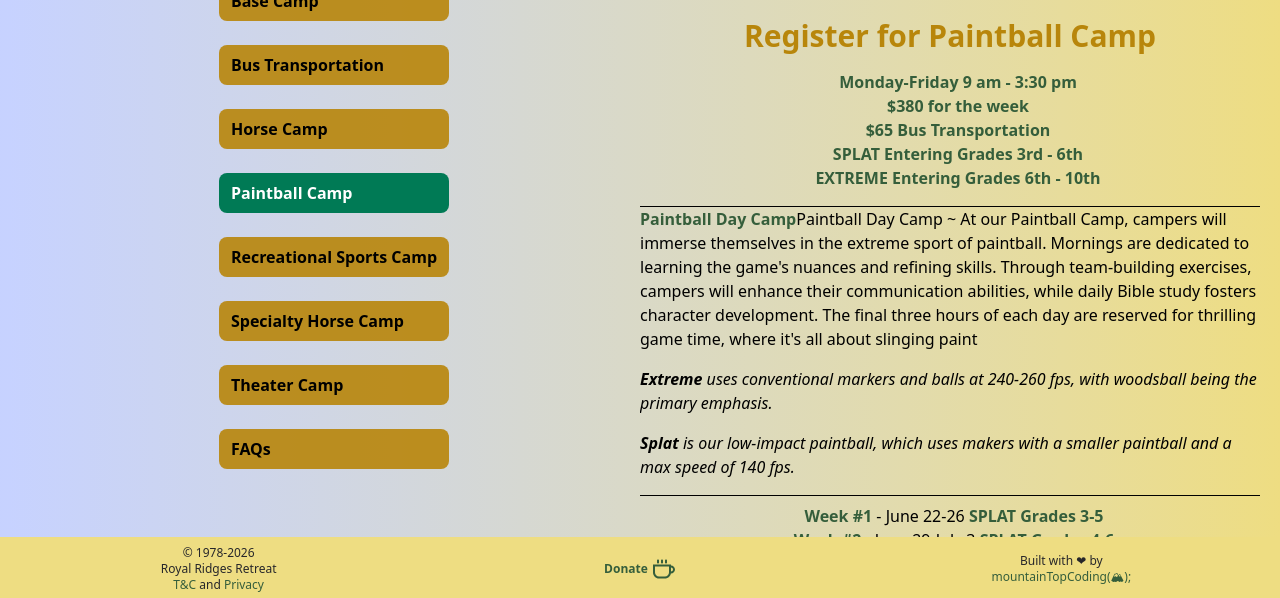
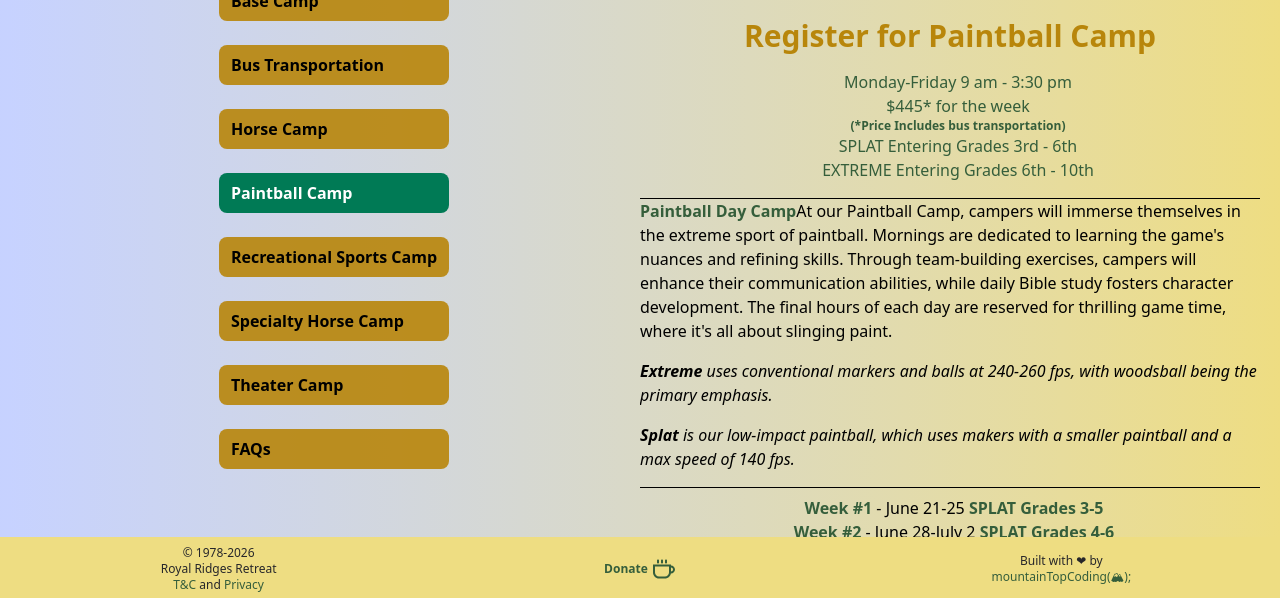
Before and after one commit to Isaac-Tait/Royal_Ridges-wordpress_nextjs, a Next.js app: page /paintball-camp in a window 1280 px wide. Shown: the part 328-926 px from the top of the page. Built offline with nearby package versions, Linux system fonts and the light colour scheme; no server answers.

Commit message:
feat: tweak info font && update paintball camp 🌮

```diff
--- a/src/pages/art-craft-camp.js
+++ b/src/pages/art-craft-camp.js
@@ -35,7 +35,7 @@ export default function RecSportCamp() {
           >
             Register for Crafts Camp
           </Link>
-          <div className="font-semibold text-green-200 ml-4 my-4 text-center">
+          <div className="text-green-200 ml-4 my-4 text-center">
             <p>Monday-Friday 9 am-3:30pm</p>
             <p>Weeks for campers entering Grades 1st-3rd, 3rd-5th</p>
             <p>$290* for the week</p>
--- a/src/pages/base-camp.js
+++ b/src/pages/base-camp.js
@@ -38,7 +38,7 @@ const DayCamp = () => {
           >
             Register for Base Camp
           </Link>
-          <div className="font-semibold text-green-200 ml-4 my-4 text-center">
+          <div className="text-green-200 ml-4 my-4 text-center">
             <p>Monday-Friday 9 am - 3:30 pm</p>
             <p>Entering Grades 1st-5th</p>
             <p>Spruce and Cedar Groups - $260*</p>
--- a/src/pages/paintball-camp.js
+++ b/src/pages/paintball-camp.js
@@ -35,10 +35,12 @@ const DayPaintBall = () => {
           >
             Register for Paintball Camp
           </Link>
-          <div className="font-semibold text-green-200 ml-4 my-4 text-center">
+          <div className="text-green-200 ml-4 my-4 text-center">
             <p>Monday-Friday 9 am - 3:30 pm</p>
-            <p>$380 for the week</p>
-            <p>$65 Bus Transportation</p>
+            <p>$445* for the week</p>
+            <p className="text-xs font-semibold">
+              (*Price Includes bus transportation)
+            </p>
             <p>SPLAT Entering Grades 3rd - 6th</p>
             <p>EXTREME Entering Grades 6th - 10th</p>
           </div>
@@ -47,13 +49,13 @@ const DayPaintBall = () => {
             <span className="text-green-200 font-semibold">
               Paintball Day Camp
             </span>
-            Paintball Day Camp ~ At our Paintball Camp, campers will immerse
-            themselves in the extreme sport of paintball. Mornings are dedicated
-            to learning the game&#39;s nuances and refining skills. Through
-            team-building exercises, campers will enhance their communication
-            abilities, while daily Bible study fosters character development.
-            The final three hours of each day are reserved for thrilling game
-            time, where it&#39;s all about slinging paint
+            At our Paintball Camp, campers will immerse themselves in the
+            extreme sport of paintball. Mornings are dedicated to learning the
+            game&#39;s nuances and refining skills. Through team-building
+            exercises, campers will enhance their communication abilities, while
+            daily Bible study fosters character development. The final hours of
+            each day are reserved for thrilling game time, where it&#39;s all
+            about slinging paint.
           </p>
           <p className="italic mt-4">
             <span className="font-semibold">Extreme</span> uses conventional
@@ -69,63 +71,63 @@ const DayPaintBall = () => {
           <div className="my-2 ml-2 text-center">
             <p>
               <span className="text-green-200 font-semibold">Week #1</span> -
-              June 22-26
+              June 21-25
               <span className="text-green-200 font-bold">
                 &nbsp;SPLAT Grades 3-5
               </span>
             </p>
             <p>
               <span className="text-green-200 font-semibold">Week #2</span> -
-              June 29-July 3
+              June 28-July 2
               <span className="text-green-200 font-bold">
                 &nbsp;SPLAT Grades 4-6
               </span>
             </p>
             <p>
               <span className="text-green-200 font-semibold">Week #3</span> -
-              July 6-10{" "}
+              July 5-9
               <span className="text-yellow-400 font-bold">
                 &nbsp;EXTREME Grades 6-10
               </span>
             </p>
             <p>
               <span className="text-green-200 font-semibold">Week #4</span> -
-              July 13-17
+              July 12-16
               <span className="text-green-200 font-bold">
                 &nbsp;SPLAT Grades 3-5
               </span>
             </p>
             <p>
               <span className="text-green-200 font-semibold">Week #5</span> -
-              July 20-24
+              July 19-23
               <span className="text-green-200 font-bold">
                 &nbsp;SPLAT Grades 4-6
               </span>
             </p>
             <p>
               <span className="text-green-200 font-semibold">Week #6</span> -
-              July 27-31
+              July 26-30
               <span className="text-yellow-400 font-bold">
                 &nbsp;EXTREME Grades 6-10
               </span>
             </p>
             <p>
               <span className="text-green-200 font-semibold">Week #7</span>{" "}
-              August 3-7
+              August 2-6
               <span className="text-green-200 font-bold">
                 &nbsp;SPLAT Grades 4-6
               </span>
             </p>
             <p>
               <span className="text-green-200 font-semibold">Week #8</span> -
-              August 10-14
+              August 9-13
               <span className="text-green-200 font-bold">
                 &nbsp;SPLAT Grades 3-5
               </span>
             </p>
             <p>
               <span className="text-green-200 font-semibold">Week #9</span> -
-              August 17-21
+              August 16-20
               <span className="text-yellow-400 font-bold">
                 &nbsp;EXTREME Grades 6-10
               </span>
```
